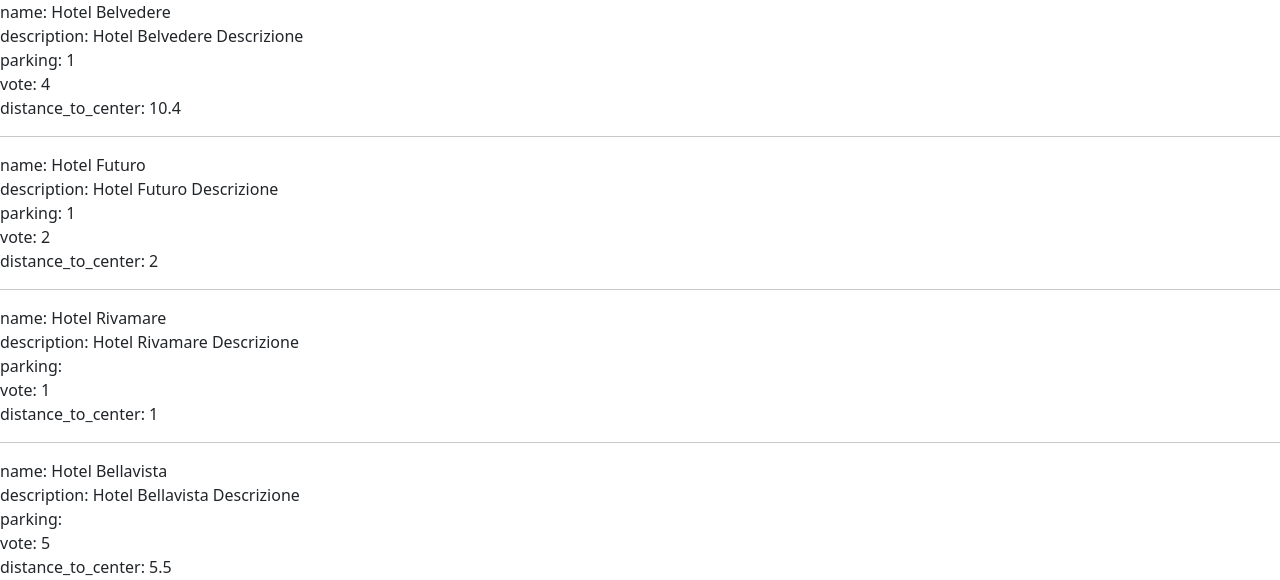
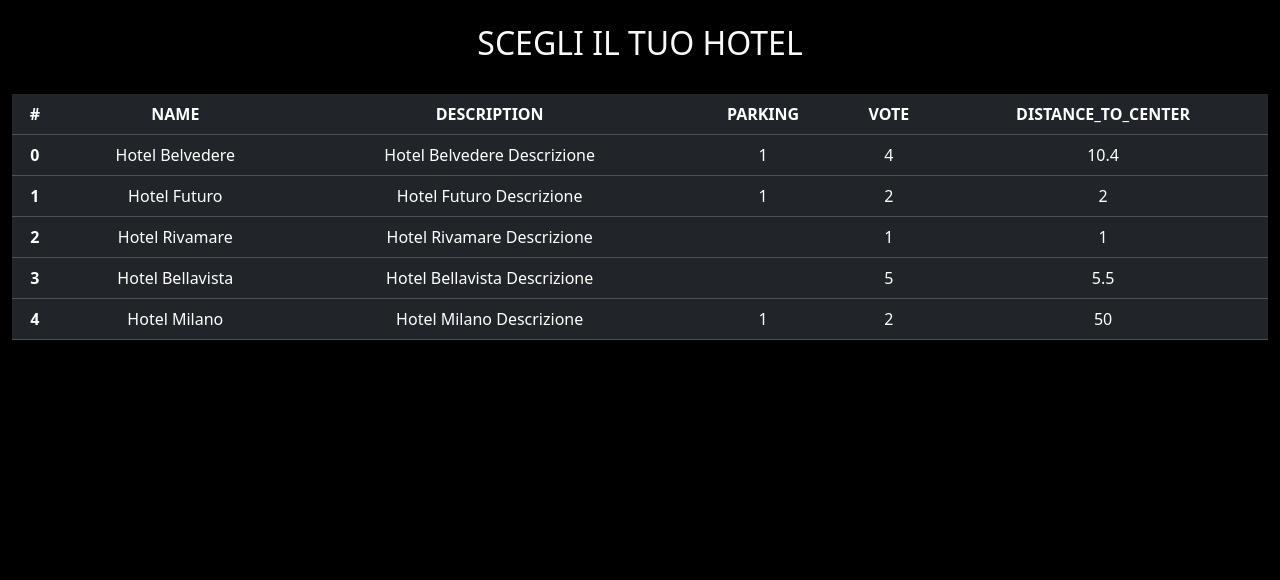
Before and after one commit to enricoforesta/php-hotel, a PHP site: page / in a window 1280 px wide. Shown: the top 580 px of the page. Run offline with PHP 8.4, Linux system fonts and the light colour scheme.

Commit message:
feat: fine esercizio

```diff
--- a/index.php
+++ b/index.php
@@ -49,19 +49,38 @@ $hotels = [
     <!-- BOOTSTRAP -->
     <link href="https://cdn.jsdelivr.net/npm/bootstrap@5.3.2/dist/css/bootstrap.min.css" rel="stylesheet" integrity="sha384-T3c6CoIi6uLrA9TneNEoa7RxnatzjcDSCmG1MXxSR1GAsXEV/Dwwykc2MPK8M2HN" crossorigin="anonymous">
     <!-- / BOOTSTRAP -->
-    <title>PHP H0TEL</title>
+    <title>PHP HOTEL</title>
 </head>
 
-<body>
-    <?php
-    foreach ($hotels as  $hotel) {
-        foreach ($hotel as $key => $value) {
-            echo "$key: $value";
-            echo "<br>";
-        }
-        echo "<hr>";
-    }
-    ?>
+<body class="bg-black text-light">
+    <div class="container-fluid ">
+        <h2 class="text-center text-uppercase p-4">Scegli il tuo hotel</h2>
+        <table class=" table table-dark text-center">
+            <thead>
+                <tr class="text-uppercase">
+                    <th scope="col">#</th>
+                    <?php
+                    // ciclo per trovare le chiavi per la colonna
+                    foreach (array_keys($hotels[0]) as $key) {
+                        echo "<th scope='col'>$key</th>";
+                    }
+                    ?>
+                </tr>
+            </thead>
+            <tbody>
+                <?php
+                // cicli per trovare l indice e i valori delle righe
+                foreach ($hotels as $index => $hotel) {
+                    echo " <tr><th scope='row'>$index</th>";
+                    foreach ($hotel as $value) {
+                        echo "<td>$value</td>";
+                    }
+                    echo "</tr>";
+                }
+                ?>
+            </tbody>
+        </table>
+    </div>
 </body>
 
 </html>
```
